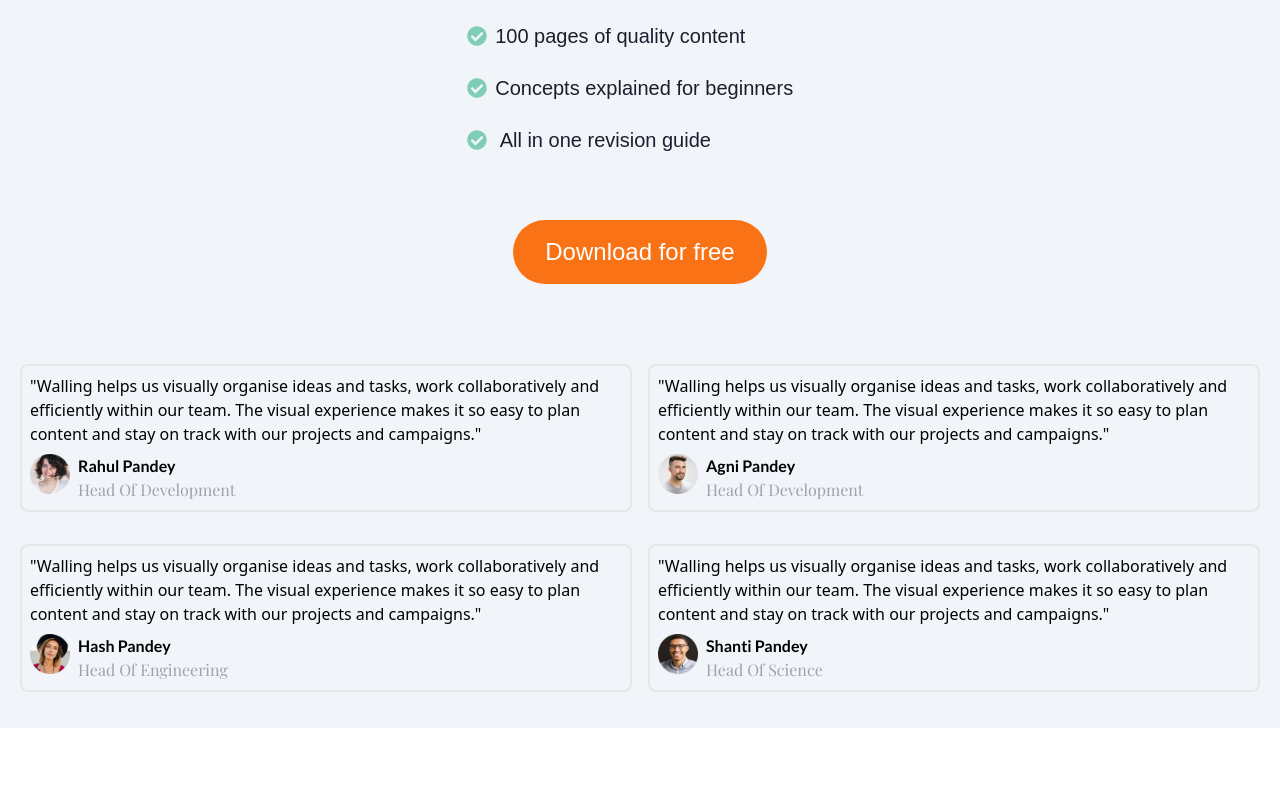
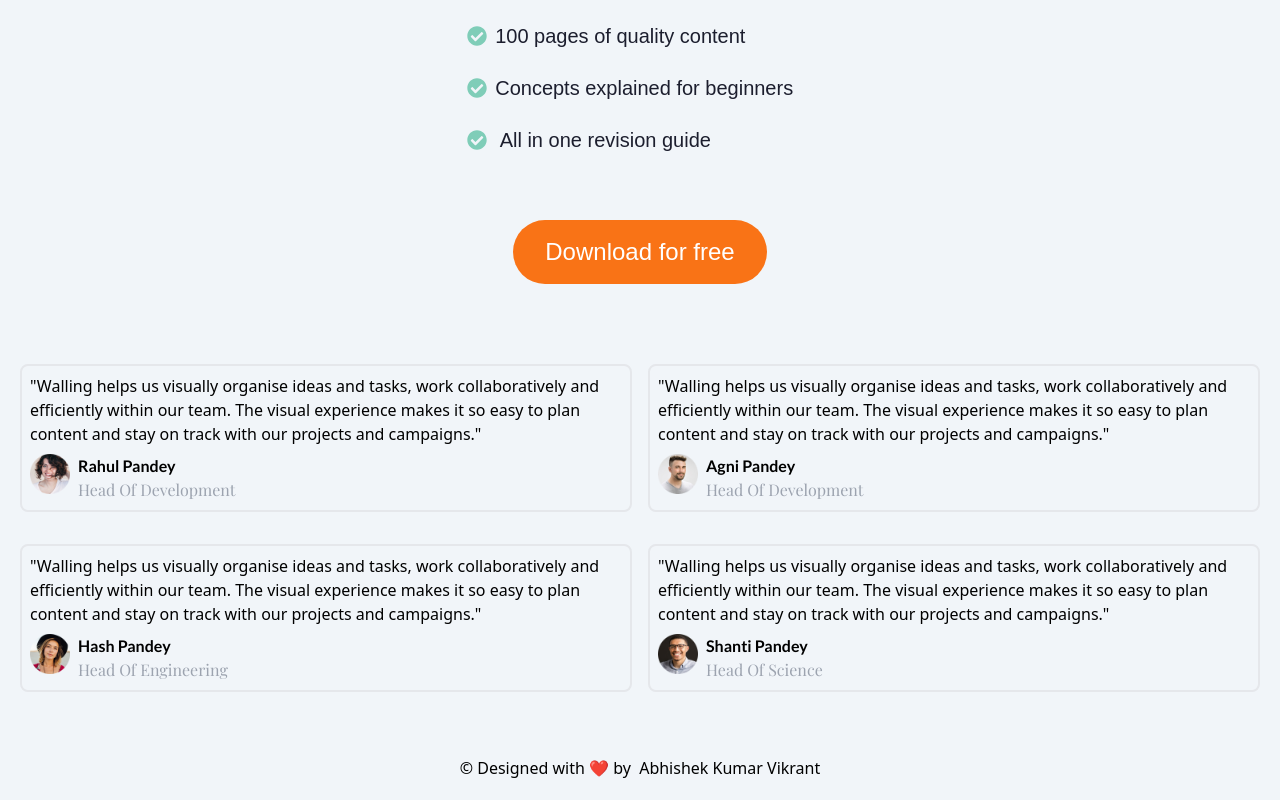
Before and after one commit to AbhiVikrant/dsa-revision-new-master, a React (Vite) app: page / in a window 1280 px wide. Shown: the part 4079-4879 px from the top of the page. Before the commit the page ends 4807 px from the top, so only its background shows below. Built offline with nearby package versions, Linux system fonts and the light colour scheme; a web font is replaced by a local one.

Commit message:
Added footer

```diff
--- a/src/App.jsx
+++ b/src/App.jsx
@@ -3,6 +3,7 @@
 import IntroSection from "./components/IntroSection";
 import ContentSection from "./components/ContentSection";
 import Review from "./components/Review";
+import Footer from "./components/Footer";
 function App() {
   return (
     <>
@@ -11,6 +12,7 @@
         <IntroSection />
         <ContentSection />
         <Review />
+        <Footer />
       </div>
     </>
   );
--- /dev/null
+++ b/src/components/Footer.jsx
@@ -0,0 +1,18 @@
+import React from "react";
+
+const Footer = () => {
+  return (
+    <div className="flex flex-row justify-center">
+      &copy; Designed with &#10084; by &nbsp;
+      <a
+        href="https://www.linkedin.com/in/abhivikrant/"
+        target="_blank"
+        rel="noopener noreferrer"
+      >
+        Abhishek Kumar Vikrant
+      </a>
+    </div>
+  );
+};
+
+export default Footer;
```
